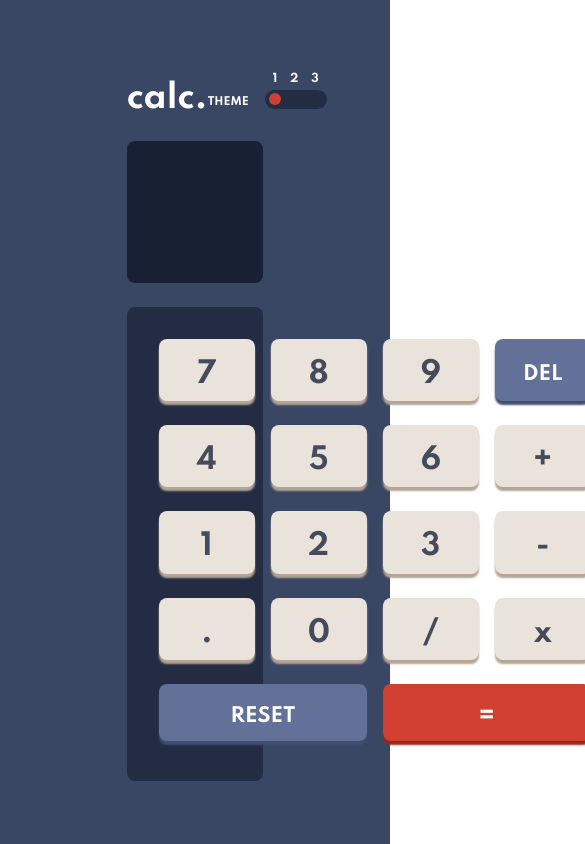
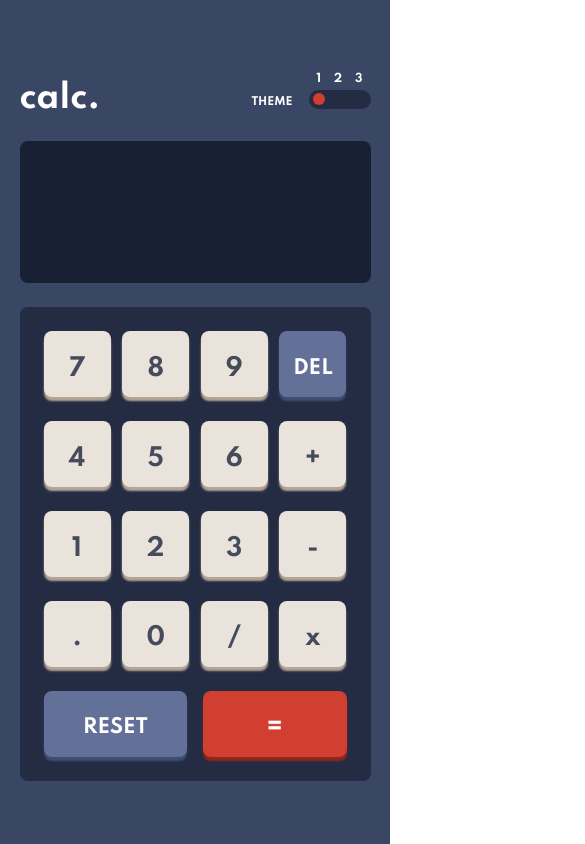
Before and after one commit to shravnr/multi-theme-calculator, a Nuxt app: page / in a window 390 px wide. Shown: the top 844 px of the page, 585 px wide, since content can reach past the window. Built offline with nearby package versions, Linux system fonts and the light colour scheme.

Commit message:
listen to keyboard events + make app responsive for mobile

```diff
--- a/pages/index.vue
+++ b/pages/index.vue
@@ -25,7 +25,7 @@
         .row.row-one
           .button(v-for="i in [7, 8, 9]", @click="numberClicked(i)")
             p {{i}}
-          .del(@click="deleteValue")
+          .del(@click="deleteValue", tabindex="0", @keydown.esc="deleteValue")
             p DEL
         .row.row-two
           .button(v-for="i in [4, 5, 6,'+']", @click="numberClicked(i)", :class="{'operator-clicked': isInHoldState(i)}")
@@ -49,6 +49,7 @@ import _ from 'lodash'
 export default {
   data() {
     return {
+      keyboardKeyPressed: null,
       selectedTheme: 'one',
       number: [],
       firstNumberEntered: 0,
@@ -56,6 +57,11 @@ export default {
       secondNumberEntered: 0,
       operatorSelected: null,
     }
+  },
+  mounted() {
+    window.addEventListener('keydown', (e) => {
+      this.keyboardKeyPressed = e.key
+    })
   },
   methods: {
     numberClicked(number) {
@@ -124,6 +130,30 @@ export default {
       if (!this.operatorHoldState) {
         this.operatorEntered = this.operatorSelected
       }
+      if (this.number.length > 0 && this.operatorSelected === null) {
+        this.firstNumberEntered = 0
+      }
+    },
+    keyboardKeyPressed() {
+      const operators = ['+', '-', '/', 'x', '.']
+      if (
+        operators.includes(this.keyboardKeyPressed) ||
+        !_.isNaN(Number(this.keyboardKeyPressed))
+      ) {
+        this.numberClicked(this.keyboardKeyPressed)
+      }
+      if (
+        this.keyboardKeyPressed === 'Enter' ||
+        this.keyboardKeyPressed === '='
+      ) {
+        this.numberClicked('=')
+      }
+      if (this.keyboardKeyPressed === 'Backspace') {
+        this.deleteValue()
+      }
+      if (this.keyboardKeyPressed === 'Escape') {
+        this.resetCalc()
+      }
     },
   },
 }
@@ -139,11 +169,15 @@ export default {
   height: 100vh
   h2
     margin: 0
+  @media (max-width: 400px)
+    height: 100vh
 .calc-container
   display: flex
   flex-direction: column
   width: 35vw
   height: 85vh
+  @media (max-width: 400px)
+    width: 90%
 .header
   flex: 0.1
   display: flex
@@ -203,10 +237,17 @@ export default {
 .row
   display: flex
   margin-bottom: 1.5rem
+  &:last-child
+    margin-bottom: 0
+  @media (max-width: 400px)
+    justify-content: space-between
 .input
+  width: 100%
   display: grid
   grid-template-columns: 1fr
   padding: 2rem 2rem 1rem
+  @media (max-width: 400px)
+    padding: 1.5rem
 .operator-clicked
   &:last-child
     opacity: 0.6
@@ -225,6 +266,11 @@ export default {
   transition: 0.2s
   &:hover
     opacity: 0.7
+  @media (max-width: 400px)
+    margin: 0
+    width: 4.2rem
+    p
+      font-size: 1.5rem
 .button-last-row
   cursor: pointer
   flex: 1
@@ -238,6 +284,9 @@ export default {
   align-items: center
   width: 6rem
   margin-right: 1rem
+  @media (max-width: 400px)
+    &:last-child
+      margin-right: 0
 .theme-one
   background-color: $theme-one-primary
   .top-text
```
